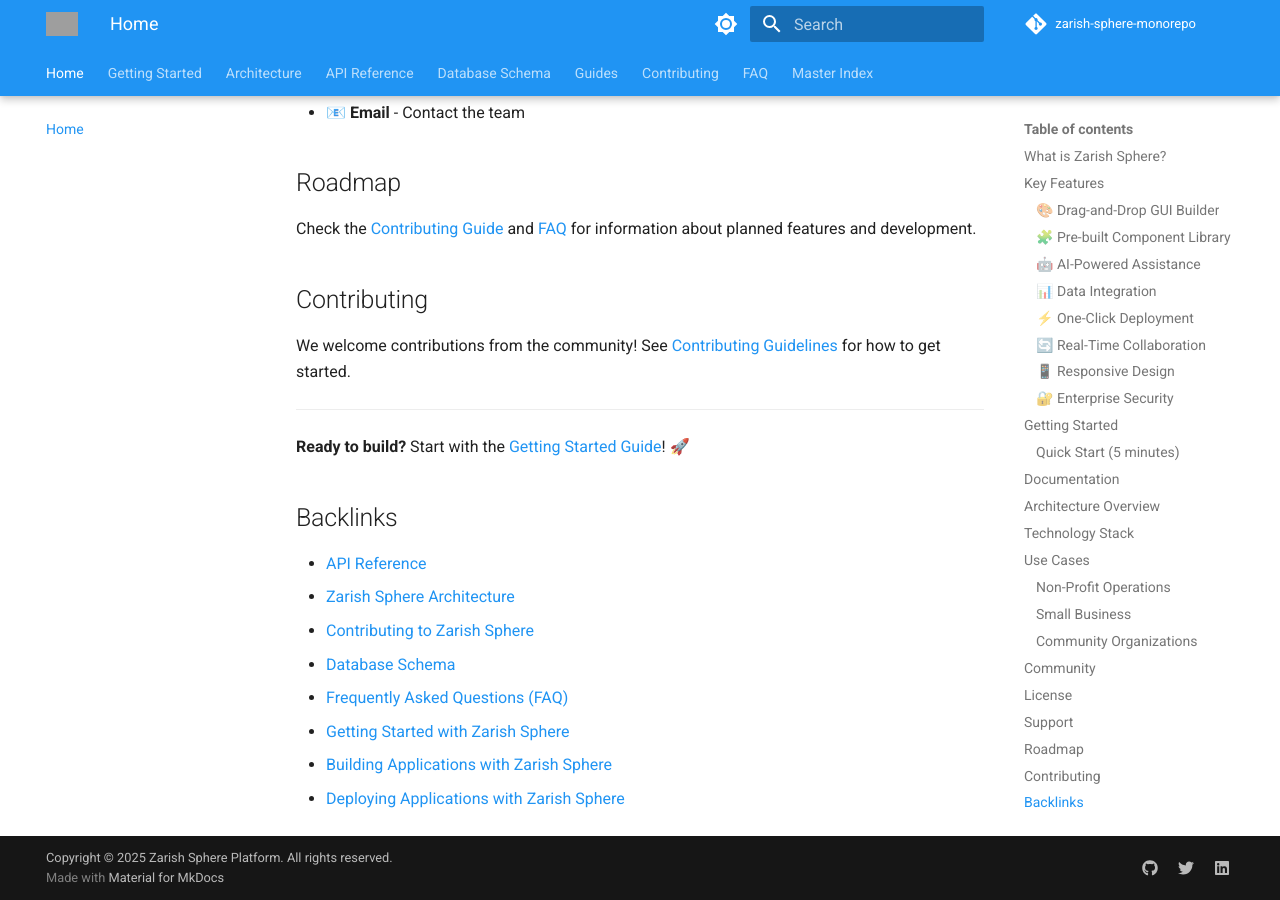
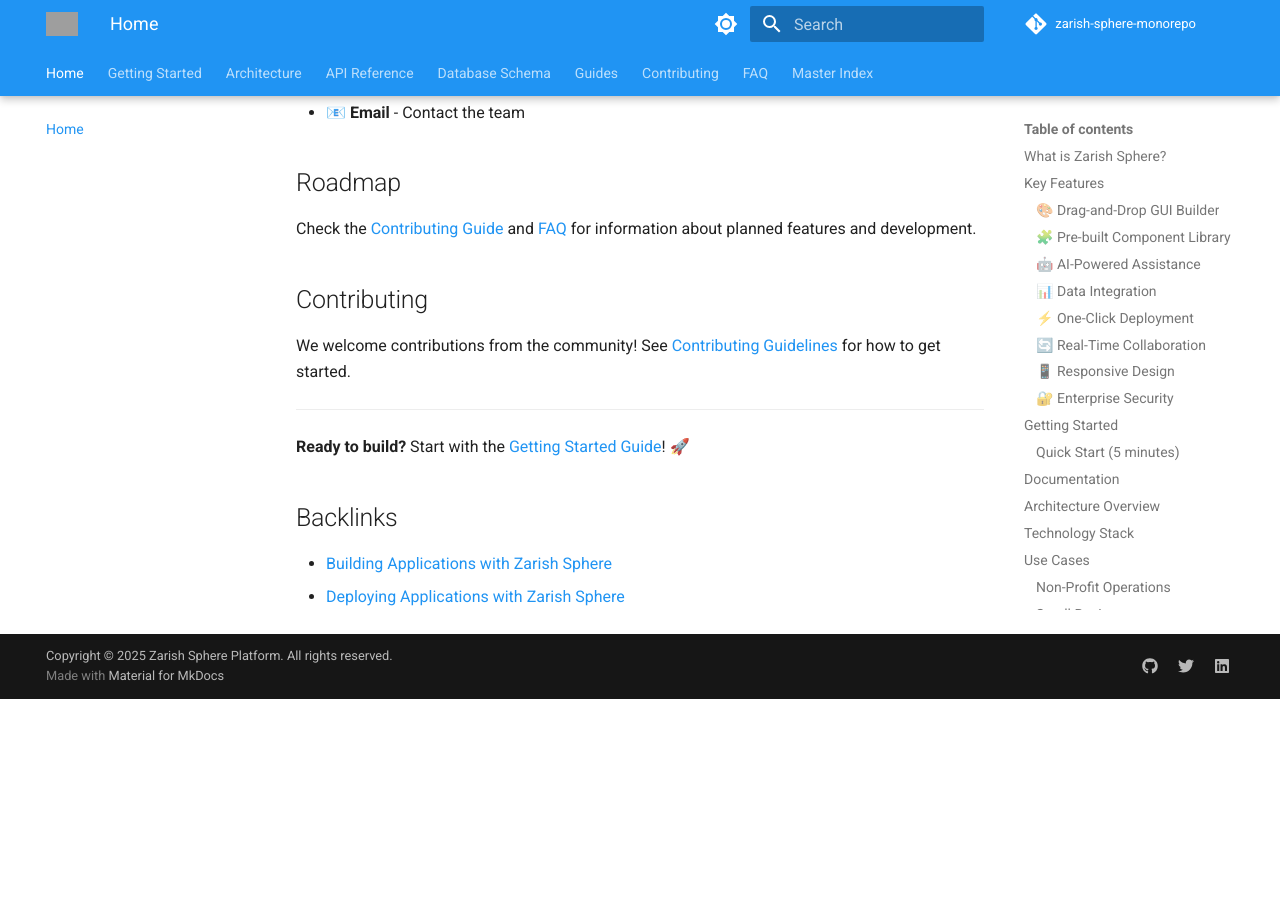
Before and after one commit to Zarish-Sphere-Platform/zarish-sphere-monorepo, an MkDocs documentation site: the page built from docs/index.md, in a window 1280 px wide and 900 px high, scrolled down 4230 px. Built offline with MkDocs 1.6.1 and Material for MkDocs 9.7.7, drawn with Linux system fonts in a browser that asks for light colours; comment, search, counter and statistics services are not loaded; after the commit the page ends 4929 px from its top, so only the background shows below that; grey boxes are pictures that could not be loaded.

Commit message:
chore(docs): Automated update of Master Index and TODO.md

```diff
--- a/docs/index.md
+++ b/docs/index.md
@@ -170,11 +170,5 @@ We welcome contributions from the community! See [Contributing Guidelines](contr
 
 ## Backlinks
 
-- [API Reference](../api-reference.md)
-- [Zarish Sphere Architecture](../architecture.md)
-- [Contributing to Zarish Sphere](../contributing.md)
-- [Database Schema](../database-schema.md)
-- [Frequently Asked Questions (FAQ)](../faq.md)
-- [Getting Started with Zarish Sphere](../getting-started.md)
 - [Building Applications with Zarish Sphere](../guides/building-apps.md)
 - [Deploying Applications with Zarish Sphere](../guides/deploying-apps.md)
```
Also changed, not shown: docs/getting-started.md (+0 -1 lines).
